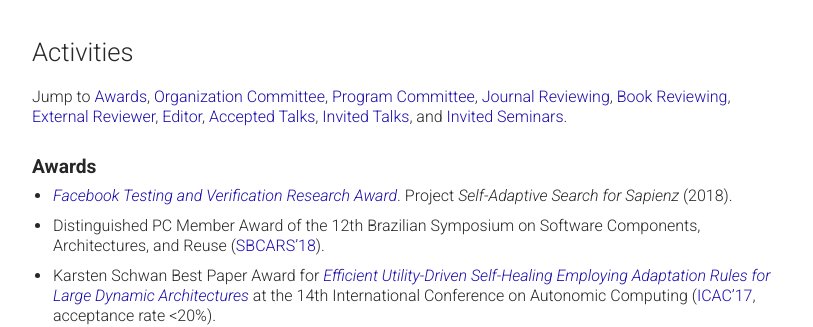
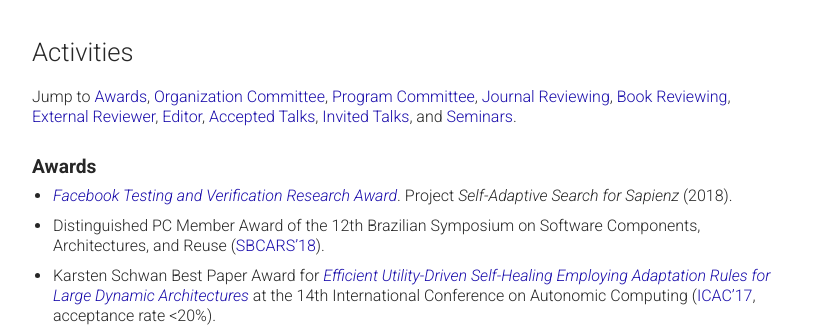
Before and after one commit to thomas-vogel/thomas-vogel.github.io, a Jekyll site: the page built from _pages/activities.md, in a window 1280 px wide and 900 px high. Shown: the part 153-480 px from the top of the window, without its empty margins (233-1046 px from the left). Built offline with Jekyll 4.4.1, drawn with Linux system fonts in a browser that asks for light colours.

Commit message:
Fix link.

```diff
--- a/_pages/activities.md
+++ b/_pages/activities.md
@@ -14,7 +14,7 @@
 [Editor](#editor),
 [Accepted Talks](#accepted-talks),
 [Invited Talks](#invited-talks), and
-[Invited Seminars](#invited-seminars).
+[Seminars](#invitations-to-seminars-and-workshops).
 
 ## Awards
 * [_Facebook Testing and Verification Research Award_](https://research.fb.com/announcing-the-winners-of-the-facebook-testing-and-verification-research-awards/){:target="_blank"}. Project _Self-Adaptive Search for Sapienz_ (2018).
```
